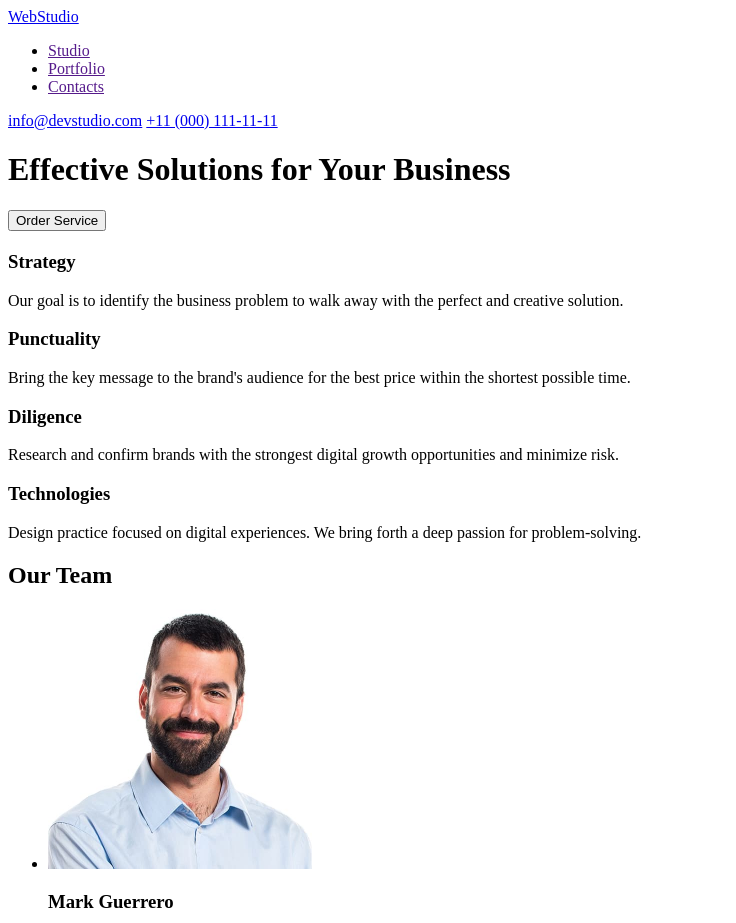
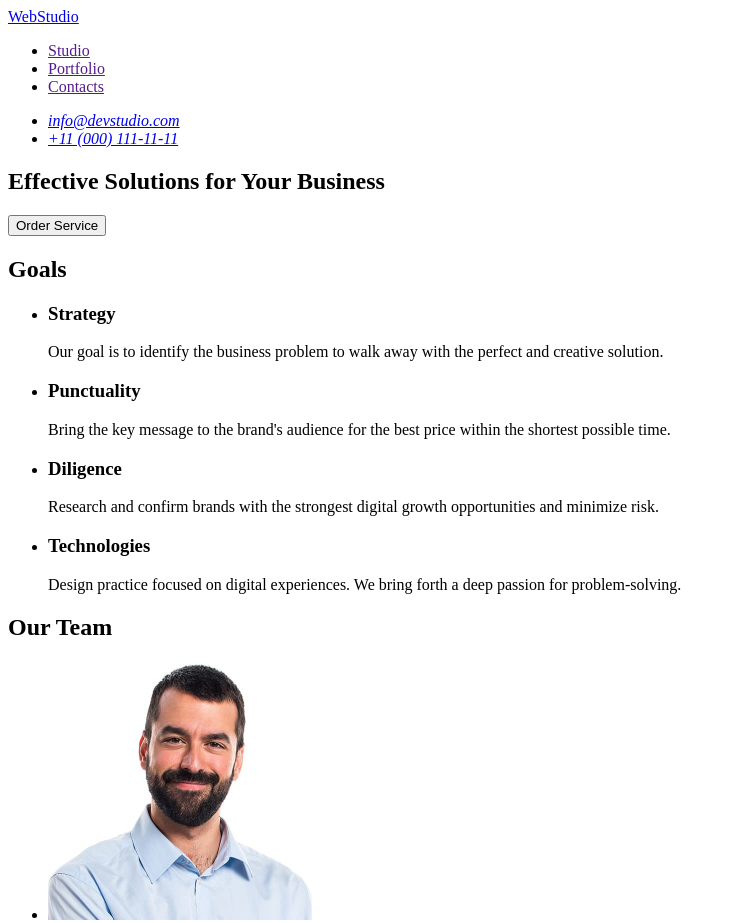
Before and after one commit to vasyl-medulych/goit-markup-hw-01, a plain HTML site: page index.html in a window 1280 px wide. Shown: the top 923 px of the page, without its empty margins (0-736 px from the left). Drawn offline with Linux system fonts and the light colour scheme.

Commit message:
fix section

```diff
--- a/index.html
+++ b/index.html
@@ -7,59 +7,69 @@
   </head>
   <body>
     <header>
+      <!--Navigation  -->
+      <nav>
         <!-- Logo -->
         <a href="./index.html">WebStudio</a>
-      <!--Navigation  -->
-      <nav>
         <ul>
           <li><a href="">Studio</a></li>
           <li><a href="">Portfolio</a></li>
           <li><a href="">Contacts</a></li>
         </ul>
-        <a href="mailto:info@devstudio.com">info@devstudio.com</a>
-        <a href="tel:+110001111111">+11 (000) 111-11-11</a>
+        <address>
+          <ul>
+            <li><a href="mailto:info@devstudio.com">info@devstudio.com</a></li>
+            <li><a href="tel:+110001111111">+11 (000) 111-11-11</a></li>
+          </ul>
+        </address>
       </nav>
       <!-- Contact-hearer -->
     </header>
     <main>
       <!-- H1 -->
+      <section>
         <h1>Effective Solutions for Your Business</h1>
         <button type="button">Order Service</button>
+      </section>
       <!-- Goals -->
-      <h2></h2>
       <section>
+        <h2>Goals</h2>
+        <ul>
+          <li>
             <h3>Strategy</h3>
             <p>
               Our goal is to identify the business problem to walk away with the
               perfect and creative solution.
             </p>
-      </section>
+          </li>
 
-      <section>
+          <li>
             <h3>Punctuality</h3>
             <p>
               Bring the key message to the brand's audience for the best price
               within the shortest possible time.
             </p>
-      </section>
+          </li>
 
-      <section>
+          <li>
             <h3>Diligence</h3>
             <p>
               Research and confirm brands with the strongest digital growth
               opportunities and minimize risk.
             </p>
-      </section>
+          </li>
 
-      <section>
+          <li>
             <h3>Technologies</h3>
             <p>
-          Design practice focused on digital experiences. We bring forth a deep
-          passion for problem-solving.
+              Design practice focused on digital experiences. We bring forth a
+              deep passion for problem-solving.
             </p>
+          </li>
+        </ul>
       </section>
-
       <!-- Our team -->
+      <section>
         <h2>Our Team</h2>
         <ul>
           <li>
@@ -103,6 +113,7 @@
             <p>UI Designer</p>
           </li>
         </ul>
+      </section>
     </main>
     <!-- Footer -->
     <footer>
```
Lines whose indentation alone changed are shown as unchanged.
